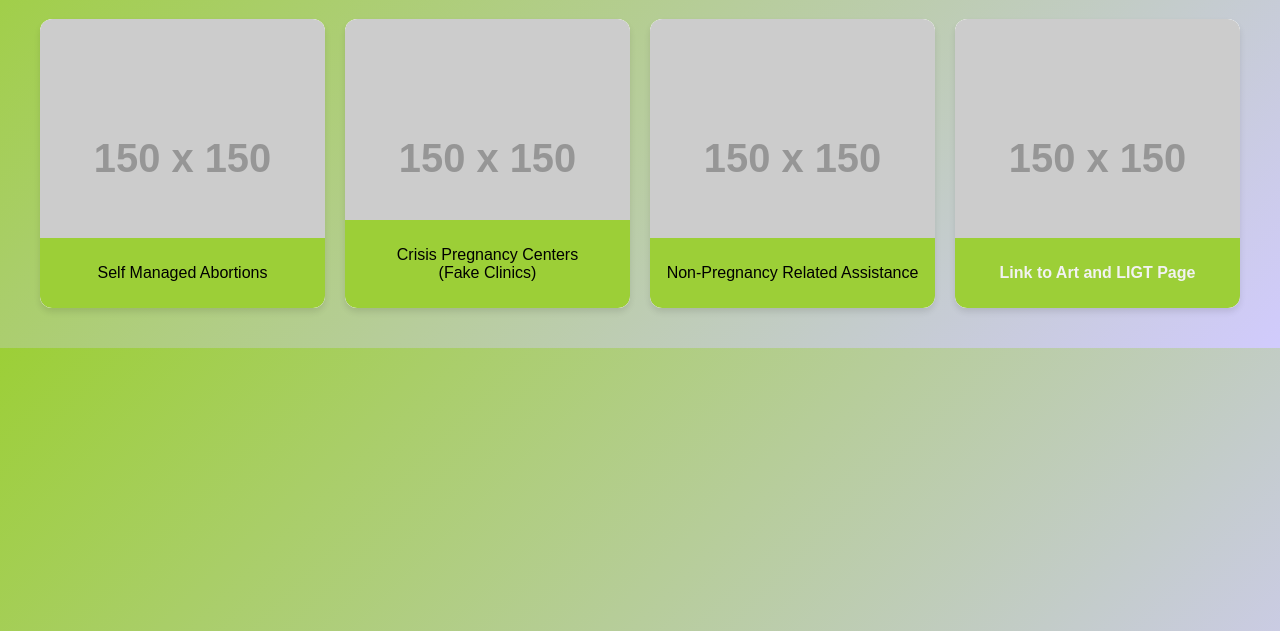
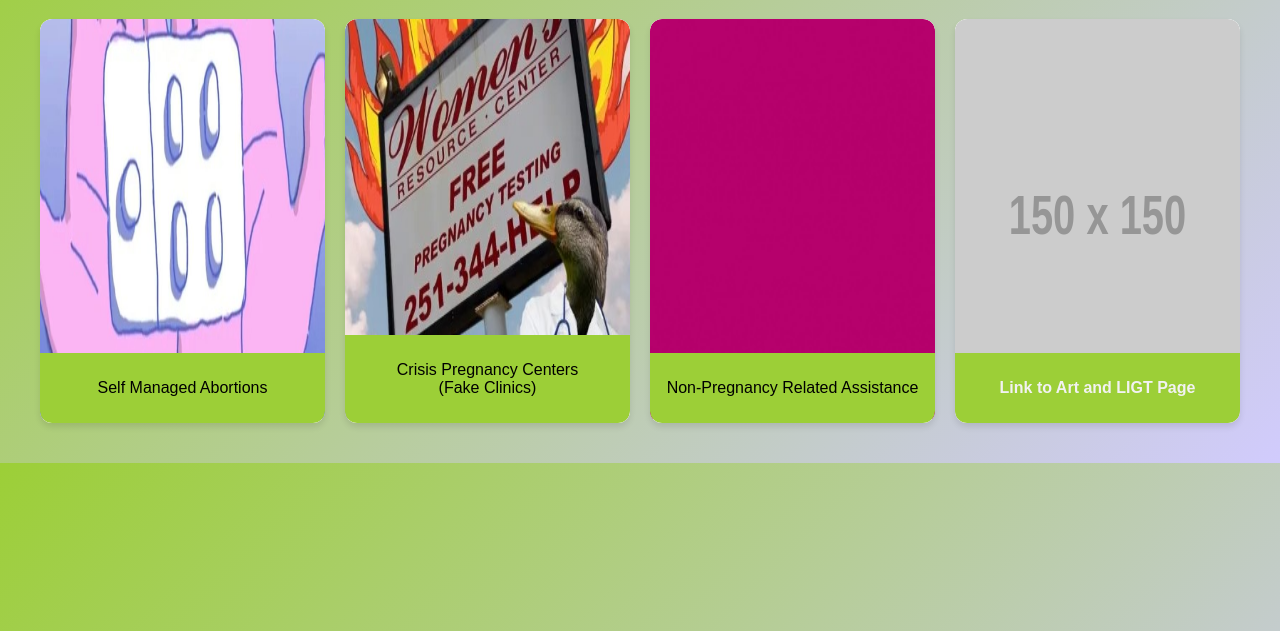
Before and after one commit to hesperkt/buckle-bunnies-fund, a plain HTML site: page resources.html in a window 1280 px wide. Shown: the part 169-800 px from the top of the page. Drawn offline with Linux system fonts and the light colour scheme; placeholder pictures from the web are drawn by us.

Commit message:
pictures

```diff
--- a/resources.css
+++ b/resources.css
@@ -64,7 +64,7 @@ h1 {
 
 .image-card img {
   width: 100%;
-  height: auto;
+  height: 400px;
   border-top-left-radius: 12px;
   border-top-right-radius: 12px;
 }
--- a/resources.html
+++ b/resources.html
@@ -74,7 +74,7 @@
 
     .image-card img {
       width: 100%;
-      height: auto;
+      height: 400px;
       border-top-left-radius: 12px;
       border-top-right-radius: 12px;
     }
@@ -123,7 +123,7 @@
     <div class="image-grid">
         <a href= "sma.html">
       <div class="image-card">
-        <img src="https://via.placeholder.com/150" alt="Self Managed Abortions">
+        <img src="selfmanaged.jpg" alt="Self Managed Abortions">
         <div class="overlay">
           <p>Self Managed Abortions</p>
         </div>
@@ -131,13 +131,13 @@
       </a>
       <div class="image-card">
         <a href="cpc.html">
-        <img src="https://via.placeholder.com/150" alt="Crisis Pregnancy Centers">
+        <img src="crisiscenter.jpg" alt="Crisis Pregnancy Centers">
         <div class="overlay">
           <p>Crisis Pregnancy Centers<br>(Fake Clinics)</p>
         </div>
       </div>
       <div class="image-card">
-        <img src="https://via.placeholder.com/150" alt="Non-Pregnancy Related Assistance">
+        <img src="npr.png" alt="Non-Pregnancy Related Assistance">
         <div class="overlay">
           <p>Non-Pregnancy Related Assistance</p>
         </div>
```
Also changed, not shown: crisiscenter.jpg (added), npr.png (added), selfmanaged.jpg (added), sma.png (added), smam.jpg (added).
